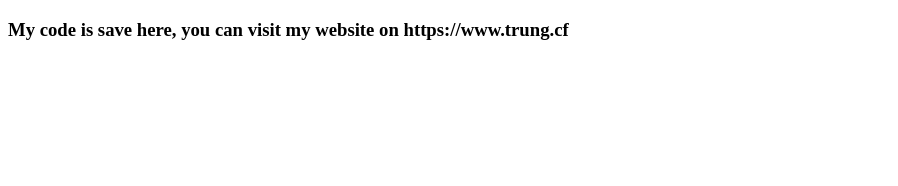
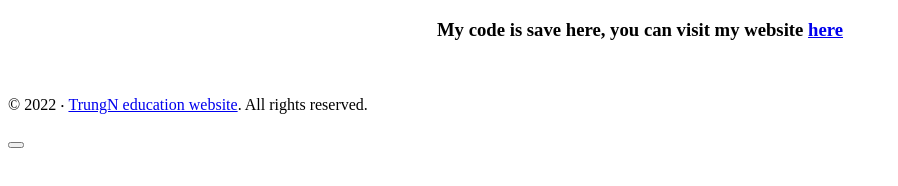
Before and after one commit to ntrungi/cdn, a plain HTML site: page index.html in a window 1280 px wide. Shown: the whole page, without its empty margins (0-898 px from the left). Drawn offline with Linux system fonts and the light colour scheme.

Commit message:
Update index.html

```diff
--- a/index.html
+++ b/index.html
@@ -4,7 +4,14 @@
     <link rel="shortcut icon" type="image/png" href="https://cdn.trung.gq/code/static%20website%20item/material-resume_free_1-2-1/favicon.ico"/>
 </head>
 <body>
-    <h3>
-        My code is save here, you can visit my website on https://www.trung.cf
-    </h3>
+<h3 style="text-align: center;">My code is save here, you can visit my website <a href="https://www.trung.cf">here</a></h3>
+<p>&nbsp;</p>
+<p>&copy;&nbsp;<span id="getYear">2022</span>&nbsp;‧&nbsp;<bdi><a href="https://www.trung.gq/">TrungN education website</a></bdi>. All rights reserved.</p>
+     <script src='https://www.google.com/recaptcha/api.js'/>
+     <script>
+   function onSubmit(token) {
+     document.getElementById(&quot;demo-form&quot;).submit();
+   }
+ </script>
+    <button class='g-recaptcha' data-action='submit' data-callback='onSubmit' data-sitekey='6Leo6R0eAAAAAIfWsAzobtDHPEIgSOhi4GtWCfSj'/>
 </body>
```
